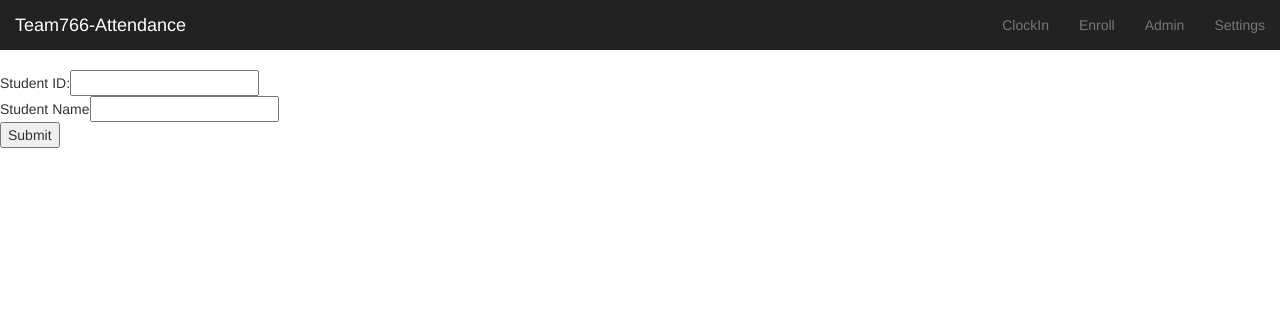
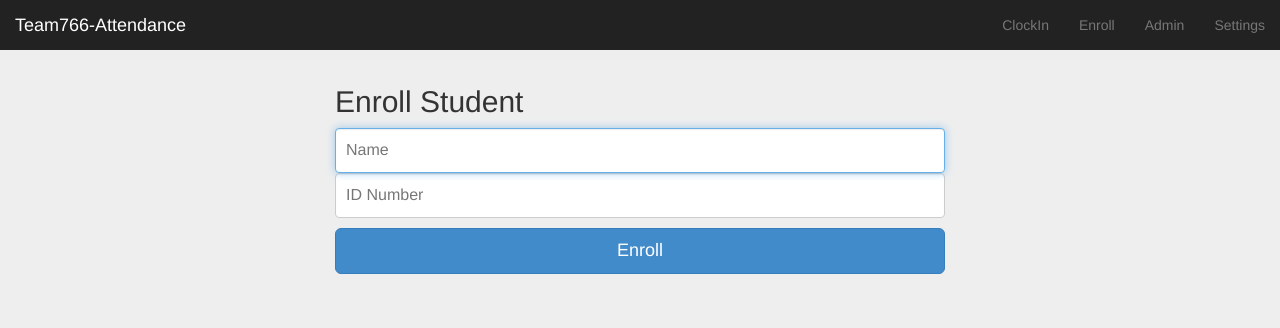
Before and after one commit to Team766/Team766-Attendance, a PHP site: page /enroll.php in a window 1280 px wide. Shown: the top 328 px of the page. Run offline with PHP 8.4, Linux system fonts and the light colour scheme; some libraries are stand-ins or nearby versions.

Commit message:
Theming and Form Validation
Themed clockin/enroll pages for cleaner look, and validated enroll forms
to prevent bad enrollments

```diff
--- a/classtest.php
+++ b/classtest.php
@@ -30,12 +30,12 @@ if (1==0) {
 
 }
 
-if (1==0) {
+if (1==1) {
     require_once 'includes/db.class.php';
     require_once 'includes/main.class.php';
     $main = new main();
     $db = new db();
-    $db->enrollStudent('Patrick Tam', 769569);
+    $db->enrollStudent('Patrick Tam', 769569, '2014-07-12 13:05:38');
 
 }
 
@@ -182,7 +182,7 @@ if (1==0) {
     $admin = new admin();
     echo var_dump($admin->sortStudentsAndHoursArray_HighScores());
 }
-if (1==1) {
+if (1==0) {
     require_once 'includes/admin.class.php';
     $admin = new admin();
     echo $admin->returnSortPeopleNameDescend();
--- a/clockin_process.php
+++ b/clockin_process.php
@@ -9,5 +9,6 @@
 *** *** *** *** *** *** */
     require_once 'includes/main.class.php';
     $main = new main();
-    $main->clockInStudent($_GET['studentid']);
+    $main->clockInStudent($_POST['studentidjs']);
+
 ?>
--- a/enroll.php
+++ b/enroll.php
@@ -7,11 +7,7 @@
 * @author  pjztam
 * @link    Attendance.team766.com
 *** *** *** *** *** *** */
-if ( isset($_GET['message'])) {
-    $message = $_GET['message'];
-}
 ?>
-
 
 <!DOCTYPE html>
 <html lang="en"><head>
@@ -26,6 +22,7 @@ if ( isset($_GET['message'])) {
 
         <!-- Bootstrap core CSS -->
         <link href="dist/css/bootstrap.min.css" rel="stylesheet">
+        <link href="signin.css" rel="stylesheet">
 
         <!-- Custom styles for this template -->
         <link href="dashboard.css" rel="stylesheet">
@@ -65,14 +62,30 @@ if ( isset($_GET['message'])) {
             </div>
         </div>
 
-        <h1><?php if (isset($message)) echo '' . $message ?></h1>
-<form action='enroll_process.php' method='POST' accept-charset="UTF-8">
-    Student ID:<input type='text' name='studentid' id='studentid' /><br>
-    Student Name<input type='text' name='studentname' id='studentname' /><br>
-    <input type="submit">
-</form>
+        <form id='enrollform' class='form-signin' role='form' action='clockin_process.php' method='POST' accept-charset="UTF-8">
+            <div id="result"></div>
+            <h2>Enroll Student</h2>
+            <input type='text' class="form-control" placeholder="Name" autofocus="autofocus" name='studentname' id='studentname' />
+            <input type='text' class="form-control" placeholder="ID Number" name='studentid' id='studentid' />
+            <button class="btn btn-lg btn-primary btn-block" type="submit">Enroll</button>
+        </form>
 
+      <script>
+            $("#enrollform").submit(function(event) {
 
+                event.preventDefault();
+
+                 var $form = $( this ),
+                    studentid = $form.find( "input[name='studentid']" ).val();
+                    studentname = $form.find( "input[name='studentname']" ).val();
+                var posting = $.post("enroll_process.php", {studentidjs: studentid, studentnamejs: studentname});
+
+                posting.done(function(data) {
+                    $("#result").empty().append(data);
+                });
+                $('#enrollform')[0].reset();
+            });
+        </script>
 
 
 
--- a/includes/db.class.php
+++ b/includes/db.class.php
@@ -30,15 +30,16 @@ class db {
         }
     }
 
-    function enrollStudent($student_name, $student_id_number) {
+    function enrollStudent($student_name, $student_id_number, $student_register_date) {
 
 
         try {
             $pdo_db = $this->constructPDO();
-            $stmt_to_prepare = "INSERT INTO " . $this->getConfig()['mysql_db_table_prefix'] . "members (student_id, student_name) VALUES (:student_id_number, :student_name)";
+            $stmt_to_prepare = "INSERT INTO " . $this->getConfig()['mysql_db_table_prefix'] . "members (student_id, student_name, student_date_registered) VALUES (:student_id_number, :student_name, :student_date_registered)";
             $stmt = $pdo_db->prepare($stmt_to_prepare);
             $stmt->bindParam(':student_id_number', $student_id_number);
             $stmt->bindParam(':student_name', $student_name);
+            $stmt->bindParam(':student_date_registered', $student_register_date);
             $stmt->execute();
             $stmt = null;
         } catch (PDOException $e) {
--- /dev/null
+++ b/signin.css
@@ -0,0 +1,54 @@
+/*** *** *** *** *** ***
+* @package Team766-Attendance
+* @file    signin.css
+* @start   Jul 19, 2014
+* @author  pjztam
+* @link    attendance.team766.com
+*** *** *** *** *** *** *//*
+    Created on : Jul 19, 2014, 1:50:50 AM
+    Author     : pjztam
+*/
+
+body {
+  padding-top: 40px;
+  padding-bottom: 40px;
+  background-color: #eee;
+}
+
+.form-signin {
+  max-width: 640px;
+  padding: 15px;
+  margin: 0 auto;
+}
+.form-signin .form-signin-heading,
+.form-signin .checkbox {
+  margin-bottom: 10px;
+}
+.form-signin .checkbox {
+  font-weight: normal;
+}
+.form-signin .form-control {
+  position: relative;
+  height: auto;
+  -webkit-box-sizing: border-box;
+     -moz-box-sizing: border-box;
+          box-sizing: border-box;
+  padding: 10px;
+  font-size: 16px;
+}
+.form-signin .form-control:focus {
+  z-index: 2;
+}
+.form-signin input[type="email"] {
+  margin-bottom: -1px;
+  border-bottom-right-radius: 0;
+  border-bottom-left-radius: 0;
+}
+.form-signin input[type="password"] {
+  margin-bottom: 10px;
+  border-top-left-radius: 0;
+  border-top-right-radius: 0;
+}
+button {
+    margin-top:10px;
+}
```
Also changed, not shown: clockin.php (+30 -12 lines), enroll_process.php (+19 -6 lines), includes/main.class.php (+49 -7 lines).
